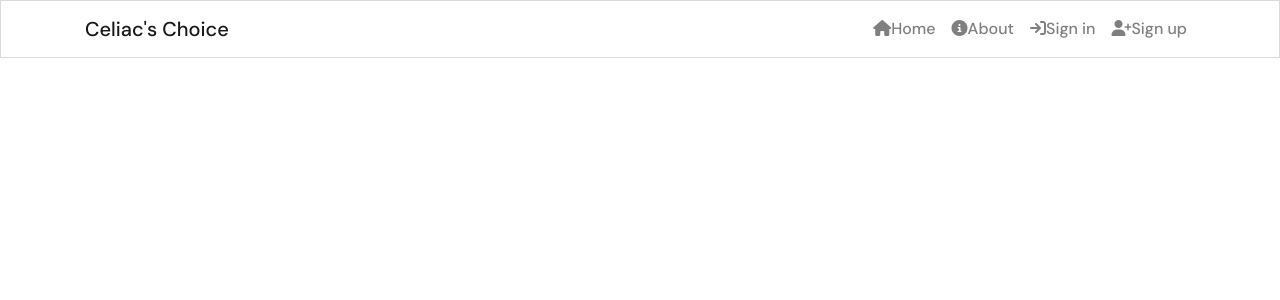
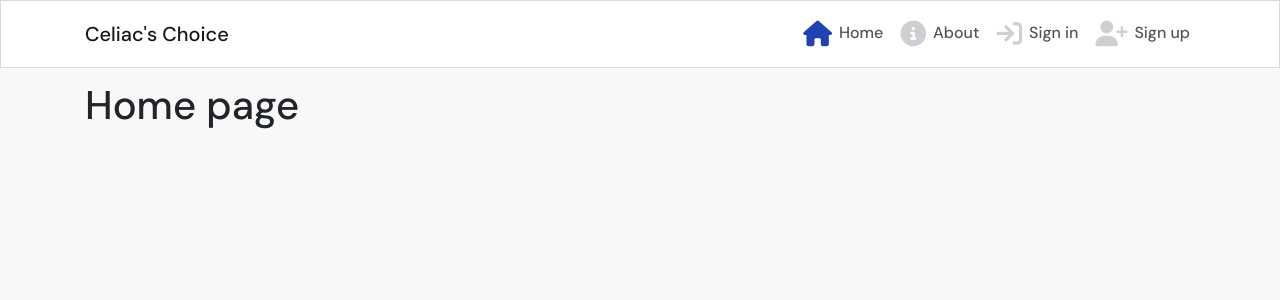
Before and after one commit to SofiaNords/celiacs-choice, a React (Create React App) app: page / in a window 1280 px wide. Shown: the top 300 px of the page. Built offline with nearby package versions, Linux system fonts and the light colour scheme.

Commit message:
Install and add Routing for Navbar

```diff
--- a/package.json
+++ b/package.json
@@ -13,7 +13,7 @@
     "react-bootstrap": "^1.6.3",
     "react-dom": "^17.0.2",
     "react-infinite-scroll-component": "^6.1.0",
-    "react-router-dom": "^5.3.4",
+    "react-router-dom": "^5.3.0",
     "react-scripts": "^4.0.3",
     "web-vitals": "^1.1.2"
   },
--- a/src/App.js
+++ b/src/App.js
@@ -1,10 +1,21 @@
 import styles from './App.module.css';
 import NavBar from './components/NavBar';
+import Container from 'react-bootstrap/Container';
+import { Route, Switch } from 'react-router-dom';
 
 function App() {
   return (
     <div className={styles.App}>
       <NavBar/>
+      <Container className={styles.Main}>
+        <Switch>
+          <Route exact path="/" render={() => <h1>Home page</h1>}/>
+          <Route exact path="/about" render={() => <h1>About</h1>}/>
+          <Route exact path="/signin" render={() => <h1>Sign in</h1>}/>
+          <Route exact path="/signup" render={() => <h1>Sign up</h1>}/>
+          <Route render={()=><p>Page not found!</p>} />
+        </Switch>
+      </Container>
     </div>
   );
 }
--- a/src/App.module.css
+++ b/src/App.module.css
@@ -1,5 +1,40 @@
 .App {
     font-family: "DM Sans", sans-serif;
     background-color: #f8f8f8;
-    min-height: 100 vh;
+    min-height: 100vh;
 }
+
+.Main {
+    padding-top: 81px;
+}
+
+* {
+    box-sizing: border-box;
+}
+
+a {
+    color: #555555;
+    transition: color ease-in-out 0.3s;
+}
+
+a:hover {
+    text-decoration: none;
+}
+
+a:hover i {
+    color: #2142b2;
+    transition: color ease-in-out 0.3s;
+}
+
+i {
+    color: #cfced3;
+    font-size: 1.6rem;
+    padding: 7px;
+    vertical-align: middle;
+}
+
+i:hover {
+    cursor: pointer;
+    transition: color ease-in-out 0.3s;
+    color: #2142b2;
+}
--- a/src/components/NavBar.js
+++ b/src/components/NavBar.js
@@ -1,19 +1,42 @@
 import React from 'react'
 import { Navbar, Container, Nav } from 'react-bootstrap'
 import styles from '../styles/NavBar.module.css';
+import { NavLink } from 'react-router-dom';
 
 const NavBar = () => {
     return (
         <Navbar className={styles.NavBar} expand="lg" fixed="top">
             <Container>
-                <Navbar.Brand href="#home">Celiac's Choice</Navbar.Brand>
+                <NavLink to="/">
+                    <Navbar.Brand href="#home">Celiac's Choice</Navbar.Brand></NavLink>
                 <Navbar.Toggle aria-controls="basic-navbar-nav" />
                 <Navbar.Collapse id="basic-navbar-nav">
                     <Nav className="ml-auto text-left">
-                        <Nav.Link><i className='fas fa-home'></i>Home</Nav.Link>
-                        <Nav.Link><i className='fa-solid fa-circle-info'></i>About</Nav.Link>
-                        <Nav.Link><i className='fas fa-sign-in alt'></i>Sign in</Nav.Link>
-                        <Nav.Link><i className='fas fa-user-plus'></i>Sign up</Nav.Link>
+                        <NavLink
+                            exact
+                            className={styles.NavLink}
+                            activeClassName={styles.Active}
+                            to="/"
+                        >
+                            <i className='fas fa-home'></i>Home</NavLink>
+                        <NavLink
+                            className={styles.NavLink}
+                            activeClassName={styles.Active}
+                            to="/about"
+                        >
+                            <i className='fa-solid fa-circle-info'></i>About</NavLink>
+                        <NavLink
+                            className={styles.NavLink}
+                            activeClassName={styles.Active}
+                            to="/signin"
+                        >
+                            <i className='fas fa-sign-in alt'></i>Sign in</NavLink>
+                        <NavLink
+                            className={styles.NavLink}
+                            activeClassName={styles.Active}
+                            to="/signup"
+                        >
+                            <i className='fas fa-user-plus'></i>Sign up</NavLink>
                     </Nav>
                 </Navbar.Collapse>
             </Container>
--- a/src/index.js
+++ b/src/index.js
@@ -3,10 +3,13 @@ import ReactDOM from 'react-dom';
 import './index.css';
 import App from './App';
 import reportWebVitals from './reportWebVitals';
+import { BrowserRouter as Router } from 'react-router-dom';
 
 ReactDOM.render(
   <React.StrictMode>
-    <App />
+    <Router>
+      <App />
+    </Router>
   </React.StrictMode>,
   document.getElementById('root')
 );
--- a/src/styles/NavBar.module.css
+++ b/src/styles/NavBar.module.css
@@ -1,4 +1,12 @@
 .NavBar {
-    background-color: #ffffff;
-    border: 1px solid #dadadf;
+  background-color: #ffffff;
+  border: 1px solid #dadadf;
 }
+
+.NavLink {
+  padding: 5px;
+}
+
+.Active i {
+  color: #2142b2;
+}
```
Also changed, not shown: 2 other files (tests, documents, lock files or other folders).
